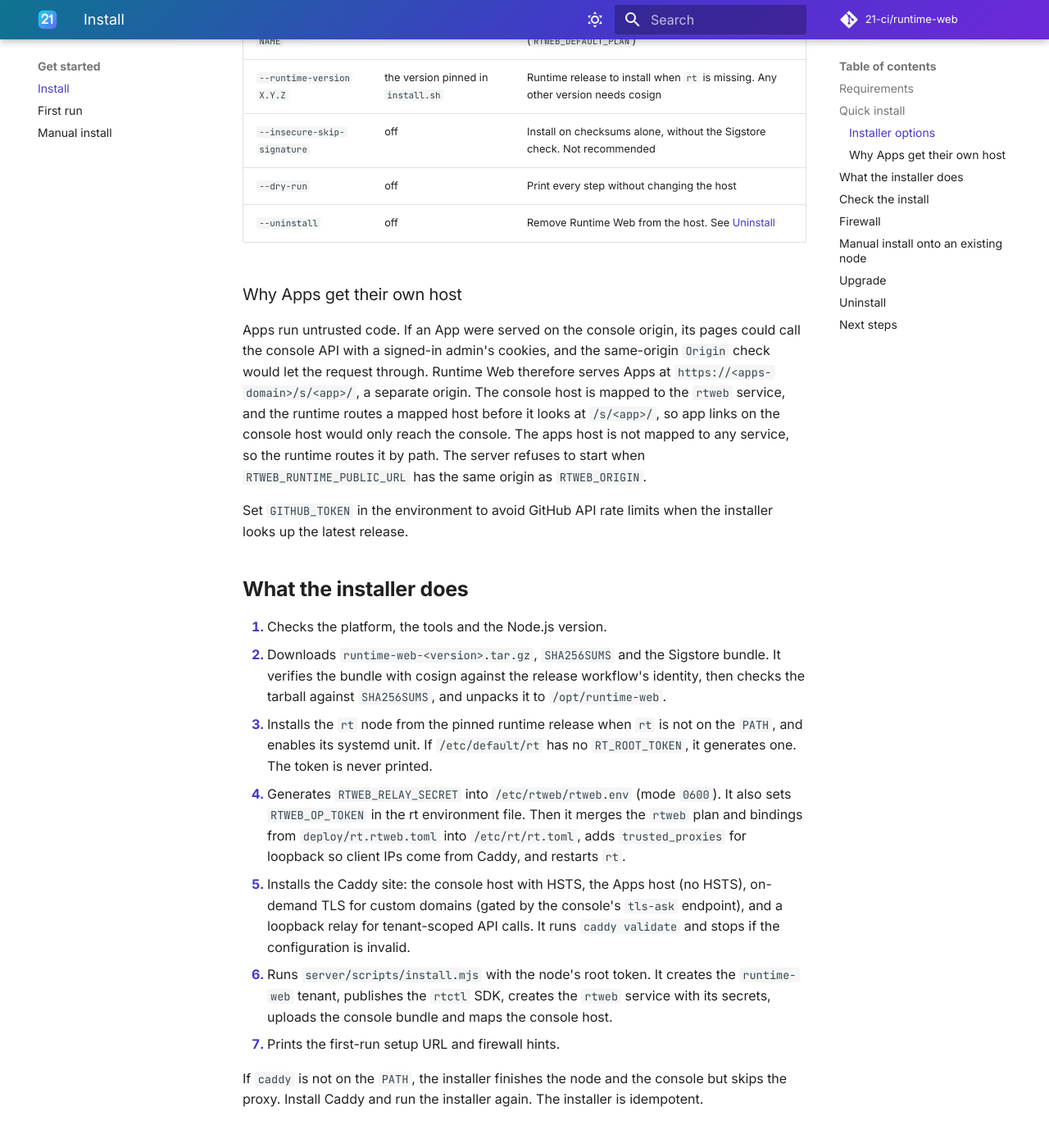
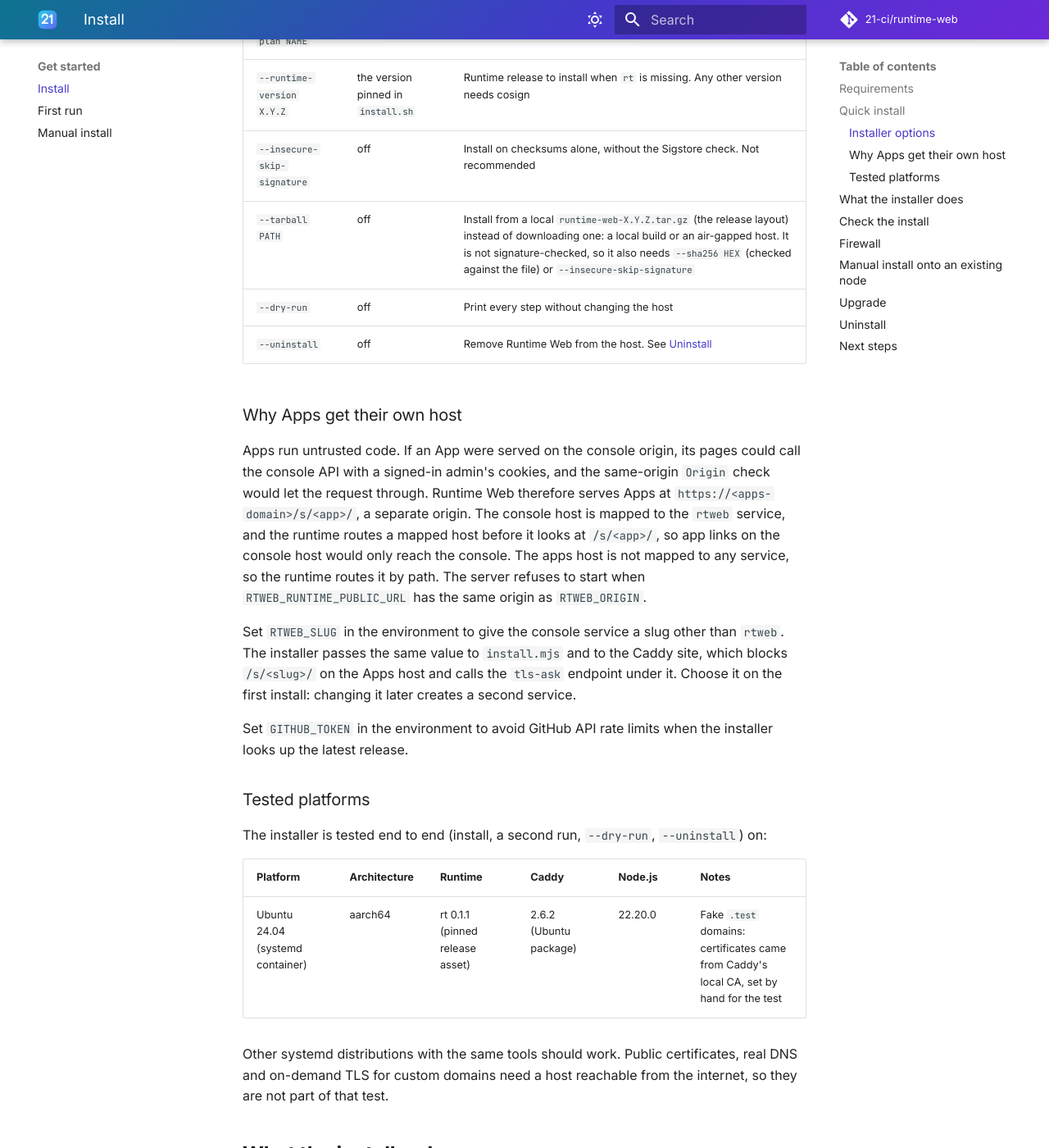
Before and after one commit to 21-ci/runtime-web, an MkDocs documentation site: the page built from docs/getting-started/install.md, in a window 1280 px wide and 1400 px high, scrolled down 2057 px. Shown: the whole window at 82% size. Built offline with MkDocs 1.6.1 and Material for MkDocs 9.7.7, drawn with Linux system fonts in a browser that asks for light colours; comment, search, counter and statistics services are not loaded; some of the changed text lies outside the part shown.

Commit message:
fix(install): make install.sh work on a real Linux host
Run end to end in an Ubuntu 24.04 systemd container (aarch64, rt 0.1.1,
Caddy 2.6.2) and fix what broke:

- put the Caddyfile.d import first in /etc/caddy/Caddyfile: rtweb.caddy
  holds the global options, which Caddy rejects after the distribution's
  :80 site; uninstall removes only an import the installer added
- deploy/Caddyfile: console slug from RTWEB_SLUG (written to caddy.env,
  passed to install.mjs, default rtweb) instead of a hard-coded rtweb
- set HSTS on the console host only when the service did not, so the
  response carries one header, not two
- add --tarball PATH [--sha256 HEX] to install a local build or on an
  air-gapped host (needs --sha256 or --insecure-skip-signature)
- dry runs no longer claim signatures were verified
- docs: tested platforms, --tarball, RTWEB_SLUG, Caddy troubleshooting

Co-Authored-By: Claude Opus 5.5 <noreply@anthropic.com>

```diff
--- a/docs/getting-started/install.md
+++ b/docs/getting-started/install.md
@@ -63,6 +63,7 @@ install onto an existing node, upgrades and uninstalling.
 | `--default-plan NAME` | `free` | Runtime plan for new org tenants (`RTWEB_DEFAULT_PLAN`) |
 | `--runtime-version X.Y.Z` | the version pinned in `install.sh` | Runtime release to install when `rt` is missing. Any other version needs cosign |
 | `--insecure-skip-signature` | off | Install on checksums alone, without the Sigstore check. Not recommended |
+| `--tarball PATH` | off | Install from a local `runtime-web-X.Y.Z.tar.gz` (the release layout) instead of downloading one: a local build or an air-gapped host. It is not signature-checked, so it also needs `--sha256 HEX` (checked against the file) or `--insecure-skip-signature` |
 | `--dry-run` | off | Print every step without changing the host |
 | `--uninstall` | off | Remove Runtime Web from the host. See [Uninstall](#uninstall) |
 
@@ -75,7 +76,22 @@ and the runtime routes a mapped host before it looks at `/s/<app>/`, so app link
 the console. The apps host is not mapped to any service, so the runtime routes it by path. The server refuses to
 start when `RTWEB_RUNTIME_PUBLIC_URL` has the same origin as `RTWEB_ORIGIN`.
 
+Set `RTWEB_SLUG` in the environment to give the console service a slug other than `rtweb`. The installer passes the
+same value to `install.mjs` and to the Caddy site, which blocks `/s/<slug>/` on the Apps host and calls the `tls-ask`
+endpoint under it. Choose it on the first install: changing it later creates a second service.
+
 Set `GITHUB_TOKEN` in the environment to avoid GitHub API rate limits when the installer looks up the latest release.
+
+### Tested platforms
+
+The installer is tested end to end (install, a second run, `--dry-run`, `--uninstall`) on:
+
+| Platform | Architecture | Runtime | Caddy | Node.js | Notes |
+|---|---|---|---|---|---|
+| Ubuntu 24.04 (systemd container) | aarch64 | rt 0.1.1 (pinned release asset) | 2.6.2 (Ubuntu package) | 22.20.0 | Fake `.test` domains: certificates came from Caddy's local CA, set by hand for the test |
+
+Other systemd distributions with the same tools should work. Public certificates, real DNS and on-demand TLS for
+custom domains need a host reachable from the internet, so they are not part of that test.
 
 ## What the installer does
 
@@ -89,8 +105,10 @@ Set `GITHUB_TOKEN` in the environment to avoid GitHub API rate limits when the i
    environment file. Then it merges the `rtweb` plan and bindings from `deploy/rt.rtweb.toml` into `/etc/rt/rt.toml`,
    adds `trusted_proxies` for loopback so client IPs come from Caddy, and restarts `rt`.
 5. Installs the Caddy site: the console host with HSTS, the Apps host (no HSTS), on-demand TLS for custom domains (gated by the console's
-   `tls-ask` endpoint), and a loopback relay for tenant-scoped API calls. It runs `caddy validate` and stops if the
-   configuration is invalid.
+   `tls-ask` endpoint), and a loopback relay for tenant-scoped API calls. The site file starts with Caddy's global
+   options, which Caddy accepts only before every site, so the installer puts
+   `import /etc/caddy/Caddyfile.d/*.caddy` at the top of `/etc/caddy/Caddyfile` (backup:
+   `/etc/caddy/Caddyfile.pre-rtweb`). It runs `caddy validate` and stops if the configuration is invalid.
 6. Runs `server/scripts/install.mjs` with the node's root token. It creates the `runtime-web` tenant, publishes the
    `rtctl` SDK, creates the `rtweb` service with its secrets, uploads the console bundle and maps the console host.
 7. Prints the first-run setup URL and firewall hints.
@@ -155,7 +173,8 @@ sudo sh install.sh --uninstall
 
 This removes the Runtime Web files under `/opt/runtime-web`, the secrets in `/etc/rtweb`, the Caddy site and its
 systemd drop-in, the `RTWEB_OP_TOKEN` and `RTWEB_RELAY_SECRET` entries in the rt environment file, and the managed block
-in `/etc/rt/rt.toml`.
+in `/etc/rt/rt.toml`. It also removes the `import` line the installer added to `/etc/caddy/Caddyfile`; a line that was
+there before stays.
 
 It keeps the runtime node, its data and `RT_ROOT_TOKEN`. It also keeps the `runtime-web` tenant and the `rtweb`
 service. Delete them with the control API when you no longer need them:
```
Also changed, not shown: docs/troubleshooting.md (+17 -1 lines), 2 other files.
